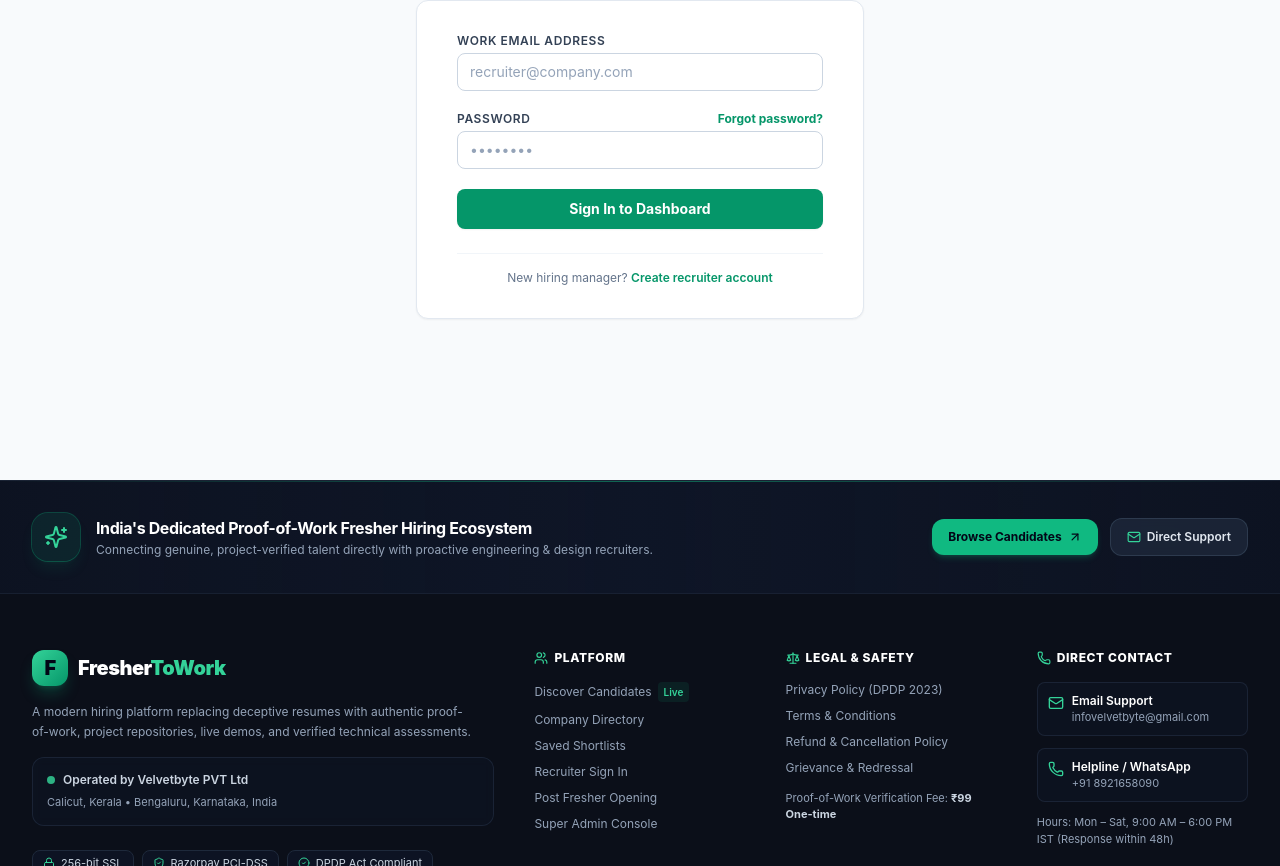
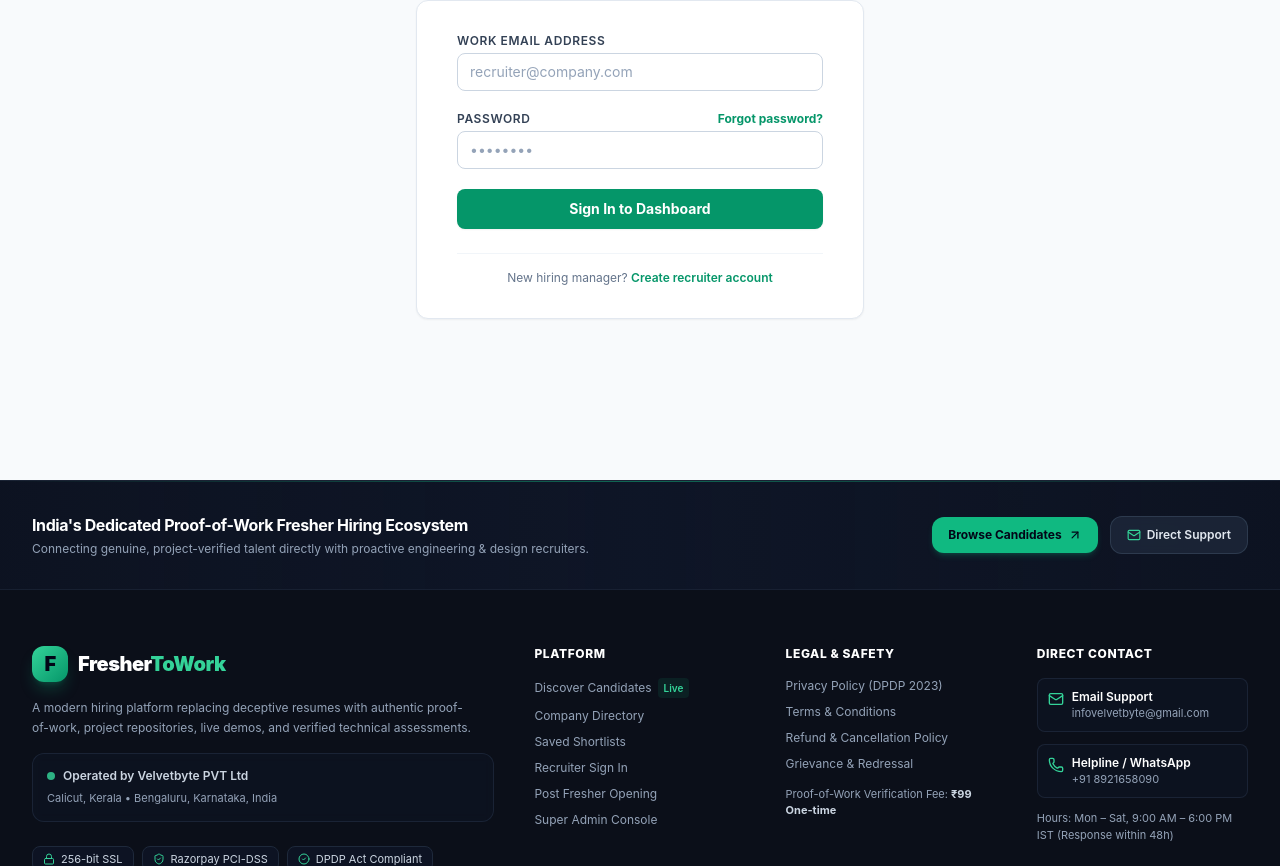
Before and after one commit to Ajuworks96/fresher2work, a Next.js app in the folder apps/recruiter-web/: page /login in a window 1280 px wide. Shown: the part 320-1186 px from the top of the page. Built offline with nearby package versions, Linux system fonts and the light colour scheme; no server answers; what @fresher2work/api-client would draw is missing.

Commit message:
refactor(footer): remove sparkles and decorative header icons for clean minimalist look

```diff
--- a/apps/recruiter-web/src/components/Footer.tsx
+++ b/apps/recruiter-web/src/components/Footer.tsx
@@ -4,16 +4,8 @@
   ShieldCheck,
   Mail,
   Phone,
-  MapPin,
-  ExternalLink,
-  Sparkles,
   CheckCircle2,
   Lock,
-  FileText,
-  Scale,
-  RotateCcw,
-  Briefcase,
-  Users,
   ArrowUpRight
 } from 'lucide-react';
 
@@ -26,18 +18,13 @@
       {/* Hero / Value Proposition Strip */}
       <div className="border-b border-slate-800/60 bg-gradient-to-r from-slate-900/50 via-slate-900/80 to-slate-900/50 px-4 py-8 sm:px-6 lg:px-8">
         <div className="mx-auto flex max-w-7xl flex-col items-center justify-between gap-6 sm:flex-row">
-          <div className="flex items-center gap-4 text-center sm:text-left">
-            <div className="flex h-12 w-12 shrink-0 items-center justify-center rounded-2xl bg-emerald-500/10 text-emerald-400 ring-1 ring-emerald-500/30 shadow-lg shadow-emerald-500/10">
-              <Sparkles className="h-6 w-6" />
-            </div>
-            <div>
-              <h4 className="text-base font-bold text-white tracking-tight">
-                India&apos;s Dedicated Proof-of-Work Fresher Hiring Ecosystem
-              </h4>
-              <p className="text-xs text-slate-400 mt-0.5">
-                Connecting genuine, project-verified talent directly with proactive engineering & design recruiters.
-              </p>
-            </div>
+          <div className="text-center sm:text-left">
+            <h4 className="text-base font-bold text-white tracking-tight">
+              India&apos;s Dedicated Proof-of-Work Fresher Hiring Ecosystem
+            </h4>
+            <p className="text-xs text-slate-400 mt-1">
+              Connecting genuine, project-verified talent directly with proactive engineering & design recruiters.
+            </p>
           </div>
 
           <div className="flex flex-wrap items-center justify-center gap-3">
@@ -105,8 +92,8 @@
 
           {/* Column 1: Candidates & Recruiters */}
           <div>
-            <h3 className="text-xs font-extrabold uppercase tracking-wider text-white flex items-center gap-1.5">
-              <Users className="h-3.5 w-3.5 text-emerald-400" /> Platform
+            <h3 className="text-xs font-extrabold uppercase tracking-wider text-white">
+              Platform
             </h3>
             <ul className="mt-4 space-y-2.5 text-xs">
               <li>
@@ -145,8 +132,8 @@
 
           {/* Column 2: Legal & Trust Policies */}
           <div>
-            <h3 className="text-xs font-extrabold uppercase tracking-wider text-white flex items-center gap-1.5">
-              <Scale className="h-3.5 w-3.5 text-emerald-400" /> Legal & Safety
+            <h3 className="text-xs font-extrabold uppercase tracking-wider text-white">
+              Legal & Safety
             </h3>
             <ul className="mt-4 space-y-2.5 text-xs">
               <li>
@@ -177,8 +164,8 @@
 
           {/* Column 3: Contact & Support */}
           <div>
-            <h3 className="text-xs font-extrabold uppercase tracking-wider text-white flex items-center gap-1.5">
-              <Phone className="h-3.5 w-3.5 text-emerald-400" /> Direct Contact
+            <h3 className="text-xs font-extrabold uppercase tracking-wider text-white">
+              Direct Contact
             </h3>
             <ul className="mt-4 space-y-3 text-xs">
               <li>
```
